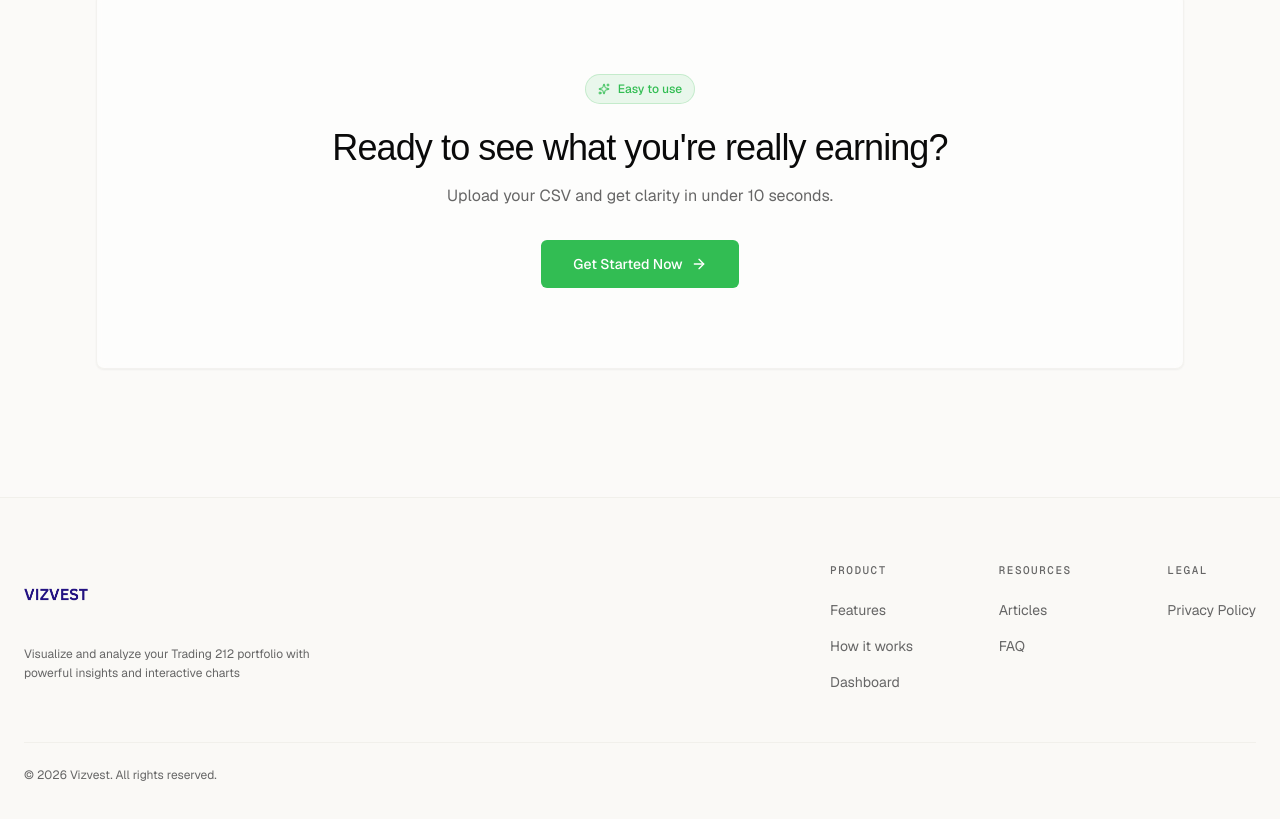
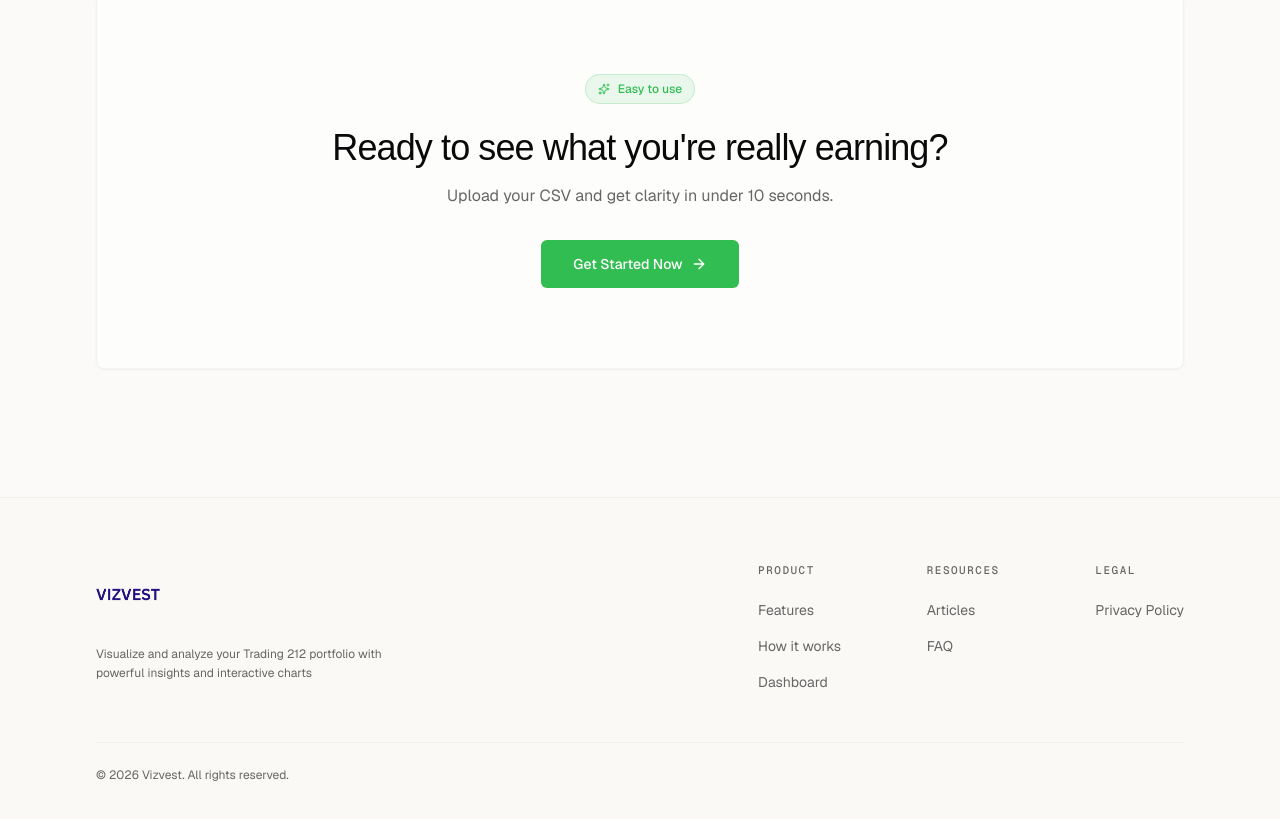
Before and after one commit to dhruvtrip/vizvest-app, a Next.js app: page / in a window 1280 px wide. Shown: the part 4248-5067 px from the top of the page. Built offline with nearby package versions, Linux system fonts and the light colour scheme; no server answers; a web font is replaced by a local one.

Commit message:
fix(footer): adjust container padding for improved layout responsiveness

```diff
--- a/components/landing/footer.tsx
+++ b/components/landing/footer.tsx
@@ -23,7 +23,7 @@ export function Footer() {
 
   return (
     <footer className="border-t border-border/50 bg-muted/30 dark:bg-background" role="contentinfo">
-      <div className="container mx-auto px-6 py-12 lg:py-16">
+      <div className="container mx-auto px-6 sm:px-8 lg:px-16 xl:px-24 max-w-7xl py-12 lg:py-16">
         {/* Link columns */}
         <div className="flex flex-col md:flex-row md:items-start md:justify-between gap-10 lg:gap-16">
           {/* Brand */}
```
